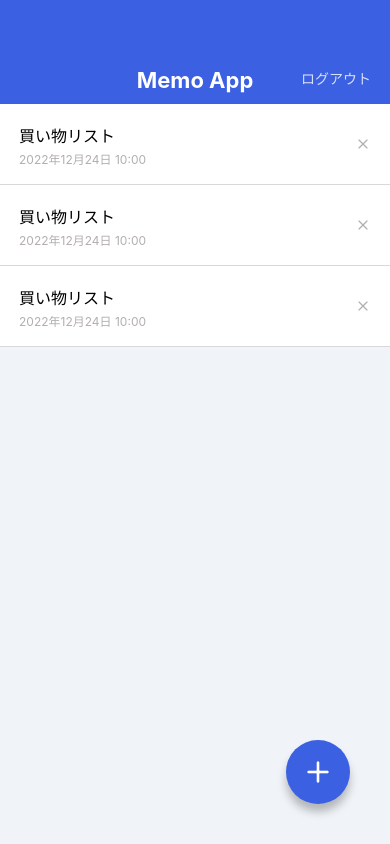
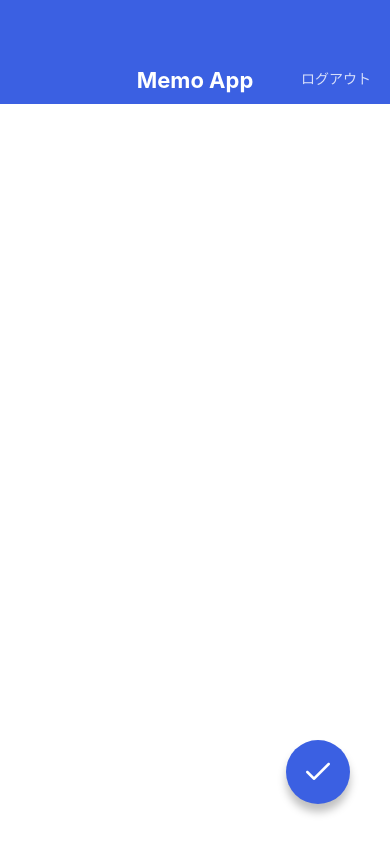
Before and after one commit to Hayato3961/MemoApp, a React Native app: screen / in a window 390 px wide. Built offline with nearby package versions, Linux system fonts and the light colour scheme.

Commit message:
Create MemoEditScreeen & MemoCreateScreen

```diff
--- a/App.jsx
+++ b/App.jsx
@@ -2,9 +2,11 @@
 
 import MemoListScreen from './src/screens/MemoListScreens';
 import MemoDetailScreen from './src/screens/MemoDetailScreen';
+import MemoEditScreen from './src/screens/MemoEditScreen';
+import MemoCreateScreen from './src/screens/MemoCreateScreen';
 
 export default function App() {
   return (
-    <MemoListScreen />
+    <MemoCreateScreen />
   );
 }
--- /dev/null
+++ b/src/screens/MemoCreateScreen.jsx
@@ -0,0 +1,34 @@
+import React from 'react';
+import { View,StyleSheet, TextInput, KeyboardAvoidingView } from 'react-native';
+import CircleButton from '../components/CircleButton';
+
+import AppBar from '../components/AppBar';
+
+export default function MemoCreateScreen(){
+  return (
+    <KeyboardAvoidingView style={styles.container} behavior="height"  >
+      <AppBar />
+      <View style={styles.inputContainer}>
+        <TextInput value="" multiline style={styles.input} />
+      </View>
+      <CircleButton name="check" />
+    </KeyboardAvoidingView>
+  );
+}
+
+const styles = StyleSheet.create({
+  container: {
+    flex: 1,
+  },
+  inputContainer: {
+    paddingHorizontal: 27,
+    paddingVertical: 32,
+    flex: 1,
+  },
+  input: {
+    flex: 1,
+    fontSize: 16,
+    lineHeight: 24,
+  },
+
+});
--- /dev/null
+++ b/src/screens/MemoEditScreen.jsx
@@ -0,0 +1,34 @@
+import React from 'react';
+import { View,StyleSheet, TextInput, KeyboardAvoidingView } from 'react-native';
+import CircleButton from '../components/CircleButton';
+
+import AppBar from '../components/AppBar';
+
+export default function MemoEditScreen(){
+  return (
+    <KeyboardAvoidingView style={styles.container} behavior="height"  >
+      <AppBar />
+      <View style={styles.inputContainer}>
+        <TextInput value="買い物リスト" multiline style={styles.input} />
+      </View>
+      <CircleButton name="check" />
+    </KeyboardAvoidingView>
+  );
+}
+
+const styles = StyleSheet.create({
+  container: {
+    flex: 1,
+  },
+  inputContainer: {
+    paddingHorizontal: 27,
+    paddingVertical: 32,
+    flex: 1,
+  },
+  input: {
+    flex: 1,
+    fontSize: 16,
+    lineHeight: 24,
+  },
+
+});
```
